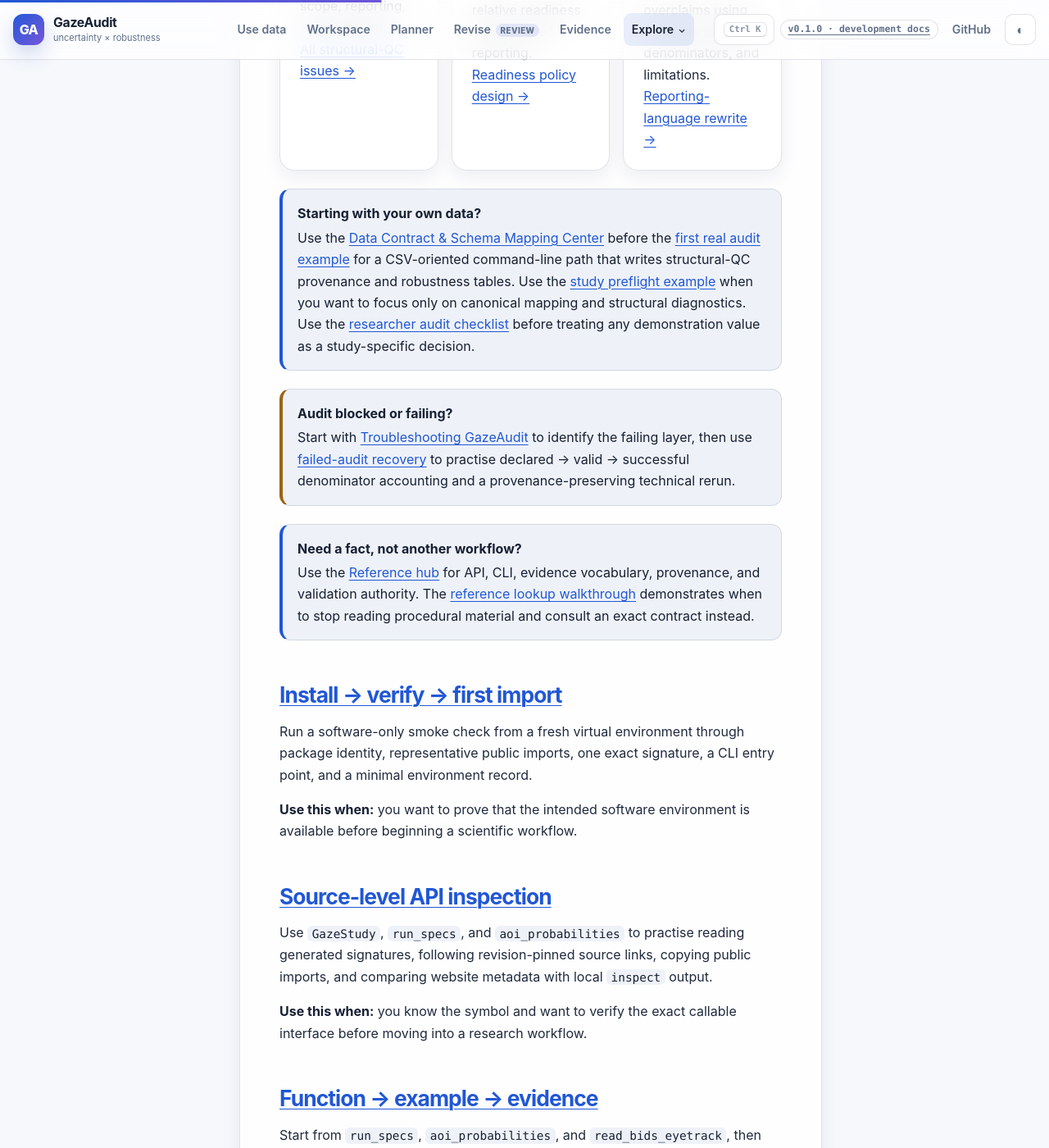
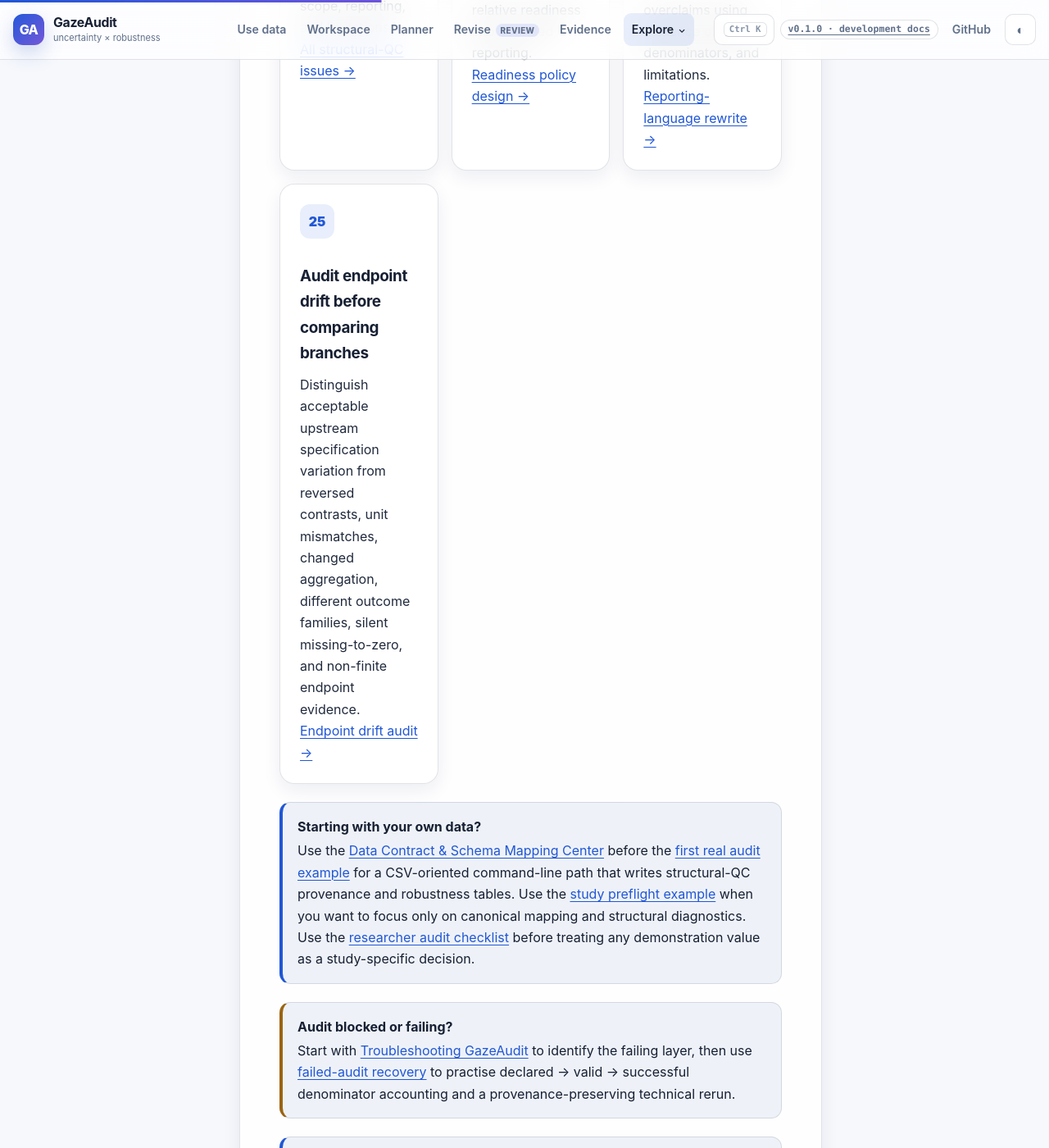
Before and after one commit to stefanosbalaskas/GazeAudit, a Jekyll site: the page built from docs/examples/index.md, in a window 1280 px wide and 1400 px high, scrolled down 5407 px. Shown: the whole window at 82% size. Built offline with Jekyll 4.4.1, drawn with Linux system fonts in a browser that asks for light colours; some of the changed text lies outside the part shown.

Commit message:
docs: surface endpoint drift worked example

```diff
--- a/docs/examples/index.md
+++ b/docs/examples/index.md
@@ -159,6 +159,12 @@ Use the <a href="catalog/">Example catalog</a> to filter by data context and met
     <h3>Rewrite over-strong manuscript claims</h3>
     <p>Repair seven synthetic structural-QC, readiness, robustness, sensitivity, execution, and frozen-evidence overclaims using evidence objects, denominators, and limitations.</p>
     <p><a href="reporting-language-rewrite/">Reporting-language rewrite →</a></p>
+  </article>
+  <article class="card">
+    <div class="card-icon" aria-hidden="true">25</div>
+    <h3>Audit endpoint drift before comparing branches</h3>
+    <p>Distinguish acceptable upstream specification variation from reversed contrasts, unit mismatches, changed aggregation, different outcome families, silent missing-to-zero, and non-finite endpoint evidence.</p>
+    <p><a href="endpoint-drift-audit/">Endpoint drift audit →</a></p>
   </article>
 </div>
 
```
